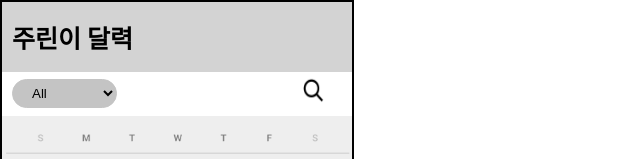
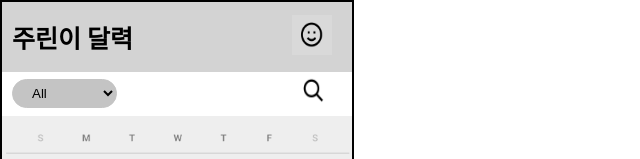
Before and after one commit to Alice-Yoon/Jurini-Extension, a React (Create React App) app: page / in a window 1280 px wide. Shown: the top 159 px of the page, without its empty margins (0-640 px from the left). Built offline with nearby package versions, Linux system fonts and the light colour scheme.

Commit message:
Home & Introduction 이동 구현

```diff
--- a/src/components/pages/NavBar/NavBar.js
+++ b/src/components/pages/NavBar/NavBar.js
@@ -9,14 +9,14 @@ function NavBar(props) {
 
     const [isHome, setIsHome] = useState(true);
 
-    // const toggleIsHome = () => {
-    //     setIsHome(!isHome);
-    // }
+    const toggleIsHome = () => {
+        setIsHome(!isHome);
+    }
 
     return (
         <div className={props.className}>
             <h1>주린이 달력</h1>
-            {/* {isHome ?
+            {isHome ?
                 <Link to="/introduction">
                     <img src={introduction_icon} alt="introduction_icon" className="icon_style" onClick={toggleIsHome} />
                 </Link>
@@ -24,7 +24,7 @@ function NavBar(props) {
                 <Link to="/">
                     <img src={calendar_icon} alt="calendar_icon" className="icon_style" onClick={toggleIsHome} />
                 </Link>
-            } */}
+            }
         </div>
     )
 }
```
